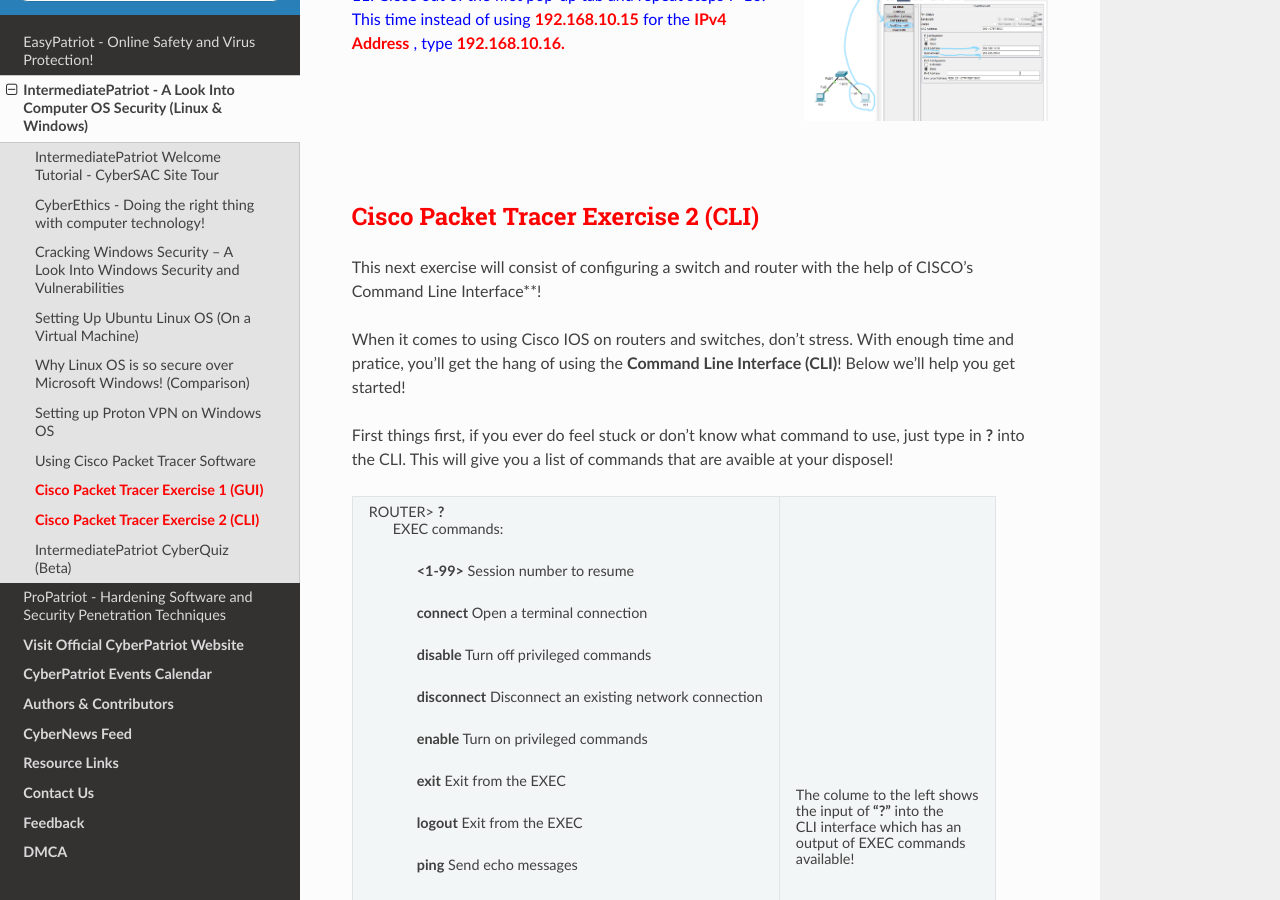
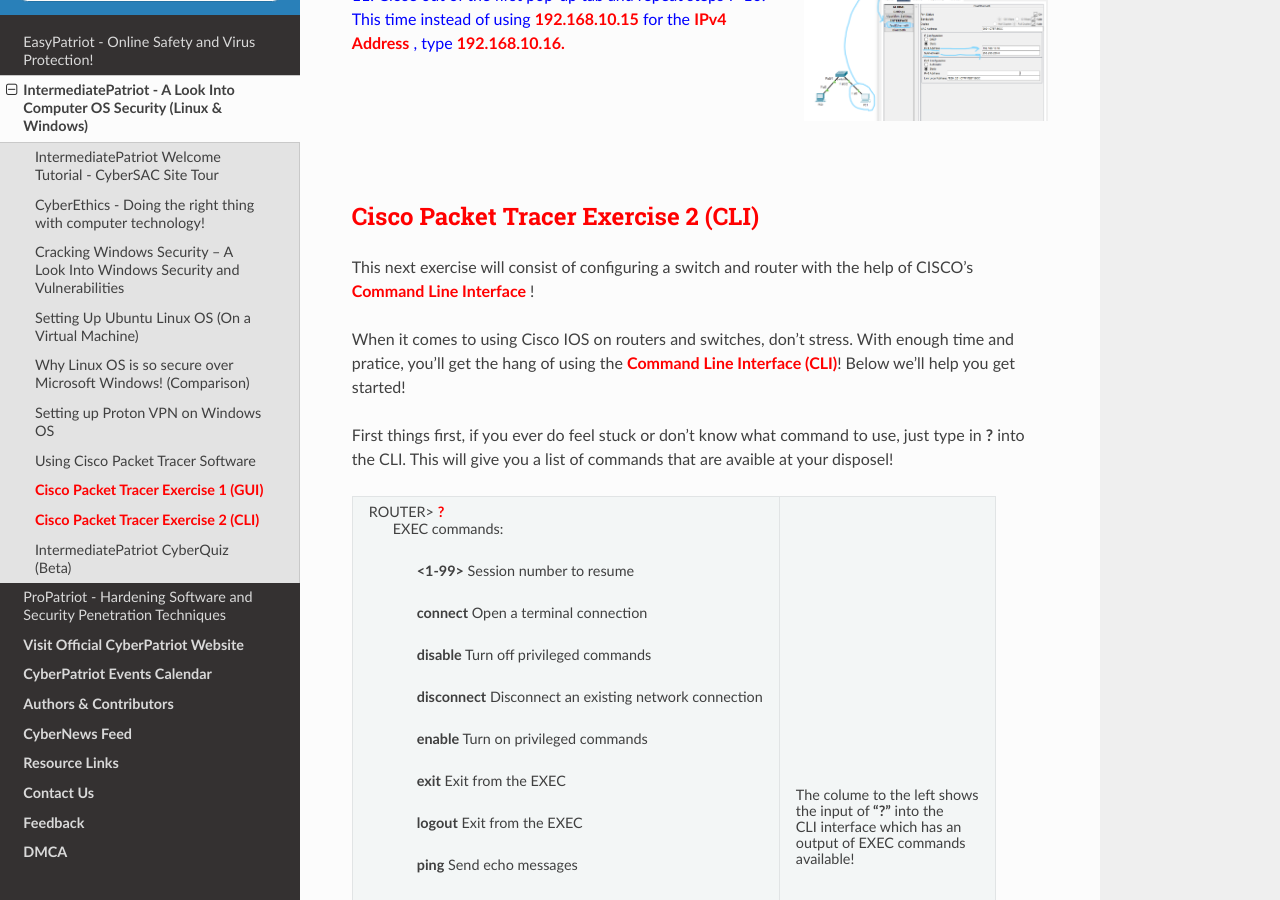
Before and after one commit to natt96z/cybersac, a Sphinx documentation site: the page built from docs/source/MediumCybersac.rst, in a window 1280 px wide and 900 px high, scrolled down 21220 px. Built offline with Sphinx 7.4.7 and the Read the Docs theme 2.0.0, drawn with Linux system fonts in a browser that asks for light colours; a script that is not in the unit is left out; part of the change alters nothing that is shown.

```diff
--- a/docs/source/MediumCybersac.rst
+++ b/docs/source/MediumCybersac.rst
@@ -465,15 +465,15 @@ A picture containing graphical user interface
 :red:`Cisco Packet Tracer Exercise 2 (CLI)`
 ~~~~~~~~~~~~~~~~~~~~~~~~~~~~~~~~~~~~~~~~~~~~~~
 
-This next exercise will consist of configuring a switch and router with the help of CISCO's Command Line Interface**!
+This next exercise will consist of configuring a switch and router with the help of CISCO's :red:`Command Line Interface` !
 
-When it comes to using Cisco IOS on routers and switches, don't stress. With enough time and pratice, you'll get the hang of using the **Command Line Interface (CLI)**! Below we'll help you get started!
+When it comes to using Cisco IOS on routers and switches, don't stress. With enough time and pratice, you'll get the hang of using the :red:`Command Line Interface (CLI)`! Below we'll help you get started!
 
 
 First things first, if you ever do feel stuck or don't know what command to use, just type in **?** into the CLI. This will give you a list of commands that are avaible at your disposel!
 
 +-------------------------------------------------------------------------------------+-----------------------------+
-| ROUTER> **?**                                                                       |The colume to the left shows |
+| ROUTER> :red:`?`                                                                    |The colume to the left shows |
 |                                                                                     |                             |
 |   EXEC commands:                                                                    |the input of **"?"** into the|
 |                                                                                     |                             |
```
